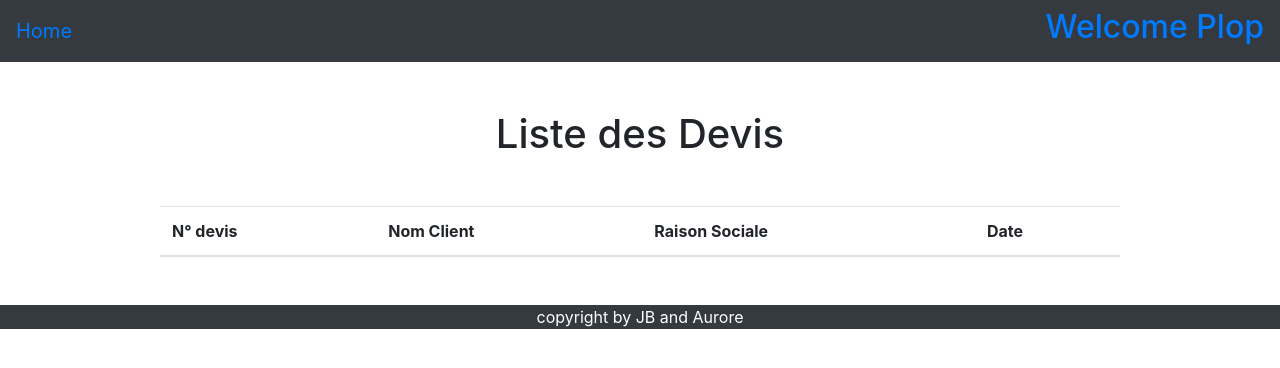
After one commit to a-delmas/facturier, a Django app: page /devis/detail in a window 1280 px wide. The commit adds this page. Shown: the top 368 px of the page. Run offline with Django 3.2, Linux system fonts and the light colour scheme; data that the repository does not hold is empty; some libraries are stand-ins or nearby versions.

Commit message:
detail view devis

```diff
--- a/devis/models.py
+++ b/devis/models.py
@@ -14,3 +14,4 @@ class LineDevis(models.Model):
     description = models.CharField(max_length=100)
     qte = models.IntegerField()
     puht = models.FloatField()
+    line = models.ForeignKey(Devis, on_delete=models.CASCADE, related_name='linedevis')
--- /dev/null
+++ b/devis/templates/devis_list.html
@@ -0,0 +1,36 @@
+{% extends 'base.html' %}
+
+{% load bootstrap4 %}
+
+{% block content %}
+
+<h1 class="text-center mt-5 mb-5">Liste des Devis</h1>
+<table class="table table-striped w-75 mx-auto mb-5">
+    <thead>
+        <tr>
+            <th scope="col">N° devis</th>
+            <th scope="col">Nom Client</th>
+            <th scope="col">Raison Sociale</th>
+            <th scope="col">Date</th>
+            <!-- <th scope="col">Voir</th>
+            <th scope="col">Del</th> -->
+        </tr>
+    </thead>
+    <tbody>
+        {% for devis in object_list %}
+        <tr>
+            <th scope="row">{{ devis.id }}</th>
+            <td>{{ devis.client_devis.last_name }}</td>
+            <td>{{ devis.client_devis.raison_sociale }}</td>
+        <td>{{ devis.date }}</td>
+
+        <td><a href="{% url 'detail-devis' devis.id %}" class="text-dark">Consulter</a></td>
+        {% comment %}
+        <td><button data-toggle="modal" data-target="#supDevist{{ devis.client_devis.id }}"  class="btn btn-danger"><a href="#" class="text-white">Delete</a></button></td>
+        {% endcomment %}
+      </tr>
+    {% endfor %}
+    </tbody>
+</table>
+
+{% endblock %}
--- a/devis/views.py
+++ b/devis/views.py
@@ -1,3 +1,31 @@
 from django.shortcuts import render
+from django.urls import reverse_lazy
+from django.views import View
+from django.views.generic.list import ListView
+from django.views.generic.detail import DetailView
+from django.views.generic.edit import DeleteView, CreateView, UpdateView, ModelFormMixin
+from django.views.generic import TemplateView
+from .models import Devis, LineDevis, Client
+from django.contrib.auth.forms import UserCreationForm
+from .forms import LineInlineFormSet
+from django.http import HttpResponseRedirect, HttpResponse
+from django import forms
 
-# Create your views here.
+
+
+class DevisListView(ListView):
+
+    model = Devis
+
+    template_name = 'devis_list.html'
+
+class DevisDetailView(DetailView):
+
+    model = Devis
+
+    template_name = 'devis_detail.html'
+
+    def get_context_data(self, **kwargs):
+        context = DetailView.get_context_data(self, **kwargs)
+        context["line_devis"] = LineInlineFormSet()
+        return context
--- a/django_facturier/settings.py
+++ b/django_facturier/settings.py
@@ -39,7 +39,7 @@ INSTALLED_APPS = [
     'django.contrib.staticfiles',
     'facturier',
     'django_facturier',
-
+    'devis',
     'bootstrap4',
 ]
 
--- a/django_facturier/urls.py
+++ b/django_facturier/urls.py
@@ -16,6 +16,7 @@ Including another URLconf
 from django.contrib import admin
 from django.urls import path
 from facturier.views import HomePageView, ClientCreateView, ClientListView, ClientDetailView, ClientUpdateView, ClientDeleteView
+from devis.views import DevisListView, DevisDetailView
 
 urlpatterns = [
     path('admin/', admin.site.urls),
@@ -25,5 +26,7 @@ urlpatterns = [
     path('clients/<int:pk>/detail', ClientDetailView.as_view(), name='detail-client'),
     path('clients/<int:pk>/update', ClientUpdateView.as_view(), name="update-client"),
     path('clients/<int:pk>/delete', ClientDeleteView.as_view(), name="delete-client"),
+    path('devis/detail', DevisListView.as_view(), name='list-devis'),
+    path('devis/<int:pk>/detail', DevisDetailView.as_view(), name='detail-devis'),
     # path('adresss/',AdressView )
 ]
--- a/facturier/admin.py
+++ b/facturier/admin.py
@@ -1,5 +1,5 @@
 from django.contrib import admin
-from .models import Client, Address
+from facturier.models import Client, Address
 
 class AddressAdmin(admin.TabularInline):
 
--- a/facturier/templates/facturier/client_list.html
+++ b/facturier/templates/facturier/client_list.html
@@ -15,8 +15,8 @@
                 <th scope="col">Del</th>
             </tr>
         </thead>
+        <tbody>
           {% for client in object_list %}
-        <tbody>
           <tr>
             <th scope="row">{{ client.id }}</th>
             <td>{{ client.first_name }}</td>
@@ -25,7 +25,6 @@
             <td><a href="{% url 'detail-client' client.id %}" class="text-dark">Consulter</a></td>
             <td><button data-toggle="modal" data-target="#supClient{{ client.id }}"  class="btn btn-danger"><a href="#" class="text-white">Delete</a></button></td>
           </tr>
-        </tbody>
 
 
           <div class="modal fade" id="supClient{{ client.id }}" tabindex="-1" role="dialog" aria-labelledby="exampleModalLabel" aria-hidden="true">
@@ -51,5 +50,6 @@
           </div>
         </div>
         {% endfor %}
+      </tbody>
       </table>
 {% endblock %}
--- a/facturier/templates/facturier/home.html
+++ b/facturier/templates/facturier/home.html
@@ -7,6 +7,8 @@
 <div class="link d-flex justify-content-center">
     <p><a href="{% url 'register' %}" class="text-dark mx-3">Créer un Nouveau Client</a></p>
     <p><a href="{% url 'list-client' %}" class="text-dark mx-3">Liste des Clients</a></p>
+    <p><a href="{% url 'list-devis' %}" class="text-dark mx-3">Liste des Devis</a></p>
+
 
 </div>
 
```
Also changed, not shown: devis/admin.py (+6 -3 lines), devis/forms.py (added, +9 -0 lines), devis/templates/devis_detail.html (added, +59 -0 lines), devis/migrations/0001_initial.py (added), devis/migrations/0002_auto_20200217_1123.py (added). Lines whose indentation alone changed are shown as unchanged.
